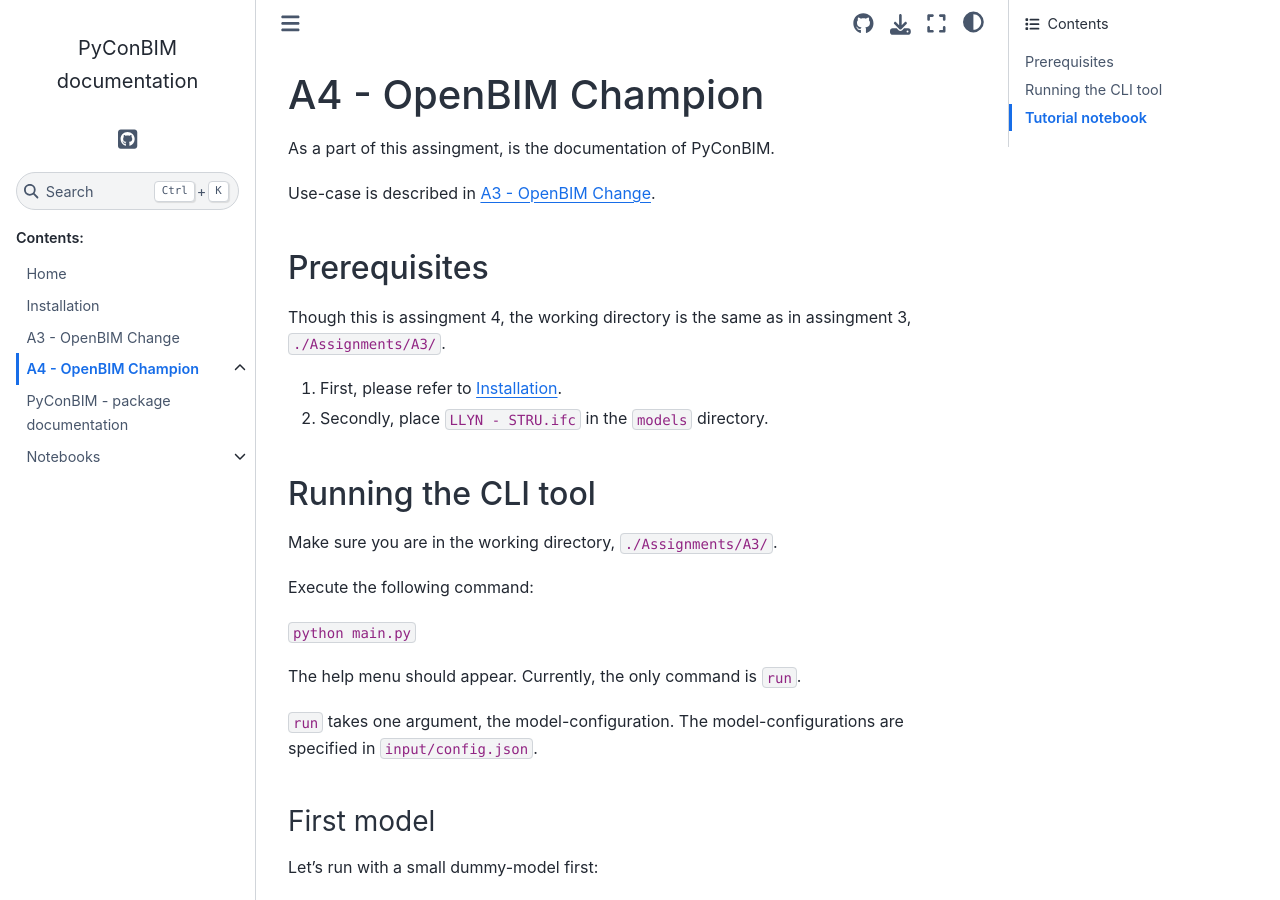
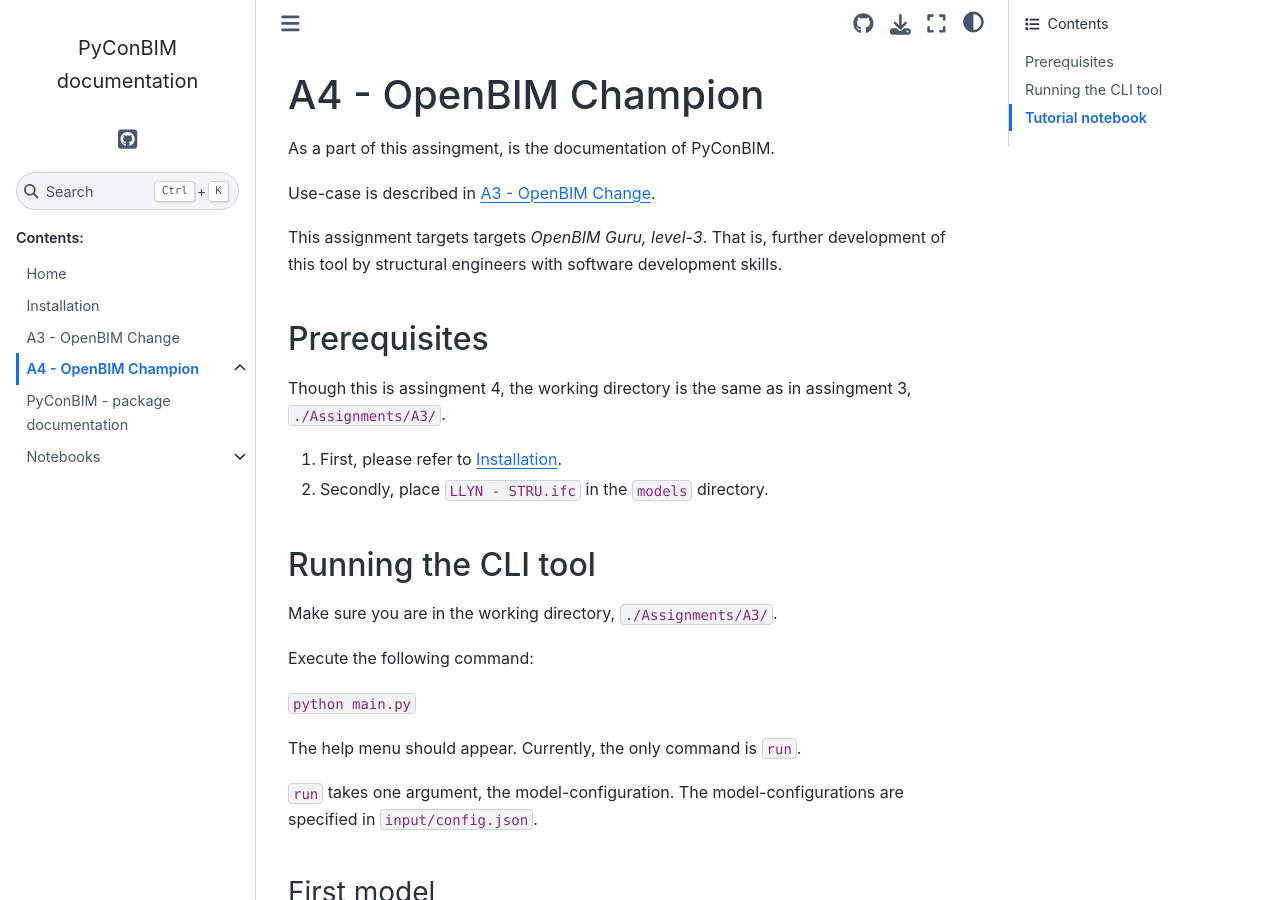
Before and after one commit to KaareH/DTU_E23_41934_Advanced-BIM, a Sphinx documentation site: the page built from Assignments/A3/docs/source/A4.rst, in a window 1280 px wide and 900 px high. Built offline with Sphinx 7.4.7 and the Sphinx Book theme 1.1.4, drawn with Linux system fonts in a browser that asks for light colours; pages that are not in the unit, such as notebooks, are missing from menus; the version number could not be read and is left out.

Commit message:
Update A4.rst

```diff
--- a/Assignments/A3/docs/source/A4.rst
+++ b/Assignments/A3/docs/source/A4.rst
@@ -5,6 +5,9 @@ A4 - OpenBIM Champion
 As a part of this assingment, is the documentation of PyConBIM.
 
 Use-case is described in :doc:`A3`.
+
+This assignment targets targets *OpenBIM Guru, level-3*.
+That is, further development of this tool by structural engineers with software development skills.
 
 Prerequisites
 ----------------------
```
